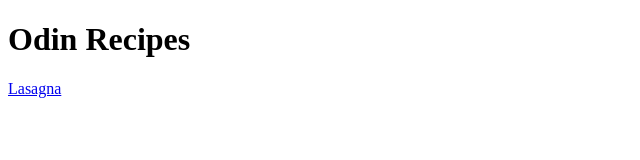
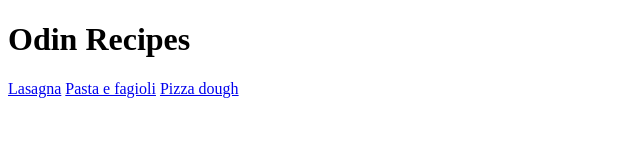
Before and after one commit to khantuevao/odin-recipes, a plain HTML site: page index.html in a window 1280 px wide. Shown: the whole page, without its empty margins (0-640 px from the left). Drawn offline with Linux system fonts and the light colour scheme.

Commit message:
Add links to pizza dough & pasta recipes to index.html

```diff
--- a/index.html
+++ b/index.html
@@ -9,5 +9,7 @@
 <body>
     <h1>Odin Recipes</h1>
     <a href="recipes/lasagna.html">Lasagna</a>
+    <a href="recipes/pasta-e-fagioli.html">Pasta e fagioli</a>
+    <a href="recipes/pizza-dough.html">Pizza dough</a>
 </body>
 </html>
```
